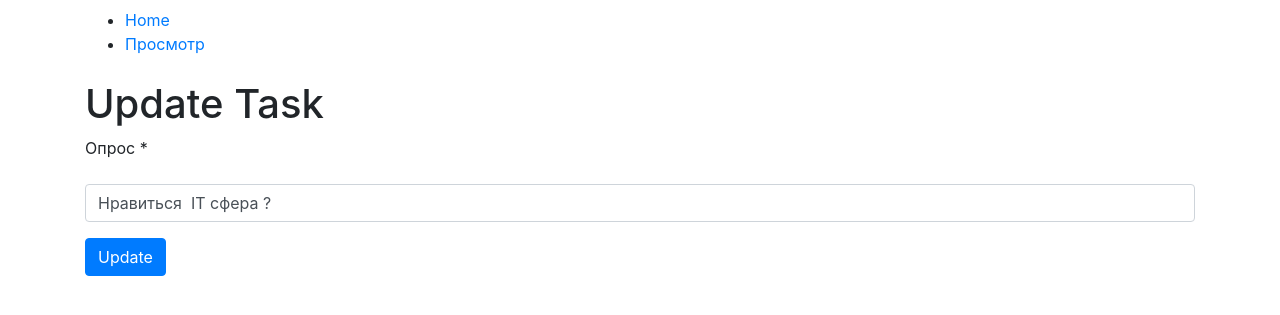
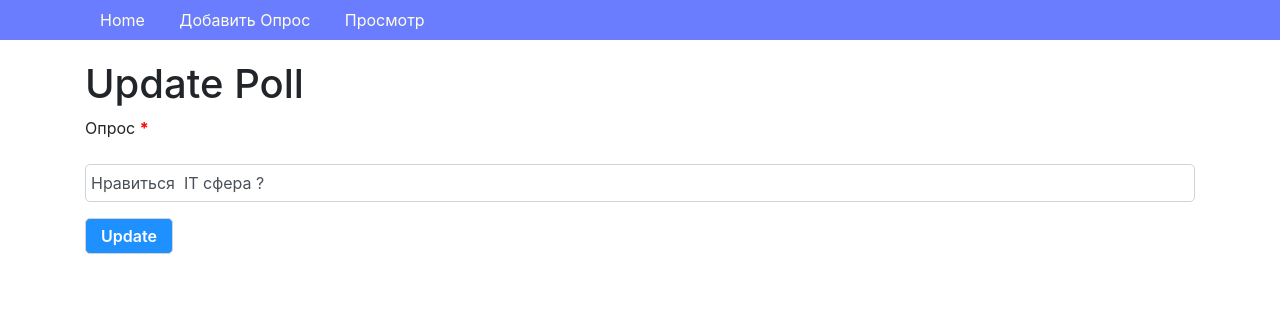
Before and after one commit to Malik-Al/Poll, a Django app: page /poll/1/edit/ in a window 1280 px wide. Shown: the top 315 px of the page. Run offline with Django 3.2, Linux system fonts and the light colour scheme; data comes from the database, SQL or seed files in the repository; some libraries are stand-ins or nearby versions.

Commit message:
Добавил пагинацию

```diff
--- a/source/webapp/static/css/style.css
+++ b/source/webapp/static/css/style.css
@@ -1,3 +1,205 @@
+body {
+
+    /* отступ, чтобы компенсировать высоту навбара */
+
+    margin-top: 60px;
+
+}
+
+
+
+.navbar {
+
+    display: block;
+
+    background: #6a7dff;
+
+    position: fixed;
+
+    top: 0;
+
+    right: 0;
+
+    left: 0;
+
+    font-size: 0;
+
+    box-sizing: border-box;
+
+    padding: 7px 30px;
+
+}
+
+
+
+.menu {
+
+    font-size: 16px;
+
+    line-height: 1;
+
+    padding: 0;
+
+    margin: 0;
+
+    display: inline-block;
+
+    color: #fffee8;
+
+}
+
+
+
+.menu li {
+
+    display: inline-block;
+
+}
+
+
+
+.menu a {
+
+    display: inline-block;
+
+    text-decoration: none;
+
+    color: inherit;
+
+    padding: 5px 15px;
+
+}
+
+
+
+.menu a:hover {
+
+    color: #ffc122;
+
+    text-decoration: underline;
+
+}
+
+.pre {
+    white-space:pre-wrap;
+}
+.text-center {
+    text-align: center;
+}
+
+.form-error {
+    color: red;
+    font-size: 12px;
+    margin: 5px 0 0 0
+
+}
+
+
+
+.field-error {
+    border: solid 1px red;
+    box-shadow: red 0 0 3px;
+
+}
+.form-required {
+    color:red;
+    font-weight: bold;
+}
+.form-control {
+    padding: 5px;
+    font-size: 16px;
+    border-radius: 5px;
+    display: block;
+    box-sizing: border-box;
+    background: white;
+}
+.btn {
+    padding: 5px 15px;
+    border-radius: 5px;
+    border: solid 1px lightgrey;
+    font-size: 16px;
+    text-align: center;
+    font-weight: 600;
+    cursor: pointer;
+    text-decoration: none;
+    color: white;
+    background: gray;
+}
+.btn-primary {
+    background: dodgerblue;
+
+}
+.btn-danger {
+    background: red;
+}
+.pagination {
+
+   text-align: center;
+
+}
+
+
+
+.pagination a, .page-disabled, .page-active {
+
+   display: inline-block;
+
+   border: solid 1px #6a7ddd;
+
+   border-radius: 3px;
+
+   padding: 5px;
+
+   margin: 3px;
+   text-decoration:none;
+
+}
+
+
+
+.pagination a {
+
+   background: #6a7ddd;
+
+   color: white;
+   text-decoration:none;
+
+}
+
+
+
+.pagination a:hover {
+
+   background: #6a7dff;
+
+   text-decoration: underline;
+
+}
+
+
+
+.page-disabled {
+
+   background: #6a7dcc;
+
+   color: #dddddd
+
+}
+
+.page-input {
+    font-size: 16px;
+    width: 50px;
+    text-align: center;
+}
+
+.page-active {
+    background: #ffc122;
+}
+
+
+
+
+
 .center{
     text-align: center;
 }
--- a/source/webapp/templates/base.html
+++ b/source/webapp/templates/base.html
@@ -16,6 +16,7 @@
    <div class="container">
        <ul class="menu">
            <li><a href="{% url 'index' %}">Home</a></li>
+           <li><a href="{% url 'poll_create' %}">Добавить Опрос</a></li>
            {% block menu %}{% endblock %}
        </ul>
    </div>
--- a/source/webapp/templates/poll/update.html
+++ b/source/webapp/templates/poll/update.html
@@ -7,7 +7,7 @@
 {% endblock %}
 
 {% block content %}
-<h1 class="crearet"> Update Task</h1>
+<h1 class="crearet"> Update Poll</h1>
 <form method="POST" action="{% url "poll_update" poll.pk%}">
    {% include 'partial/form.html' with button_text='Update'%}
 </form>
--- a/source/webapp/views.py
+++ b/source/webapp/views.py
@@ -1,4 +1,4 @@
-from django.shortcuts import get_object_or_404
+from django.core.paginator import Paginator
 from django.urls import reverse, reverse_lazy
 from django.views.generic import ListView, CreateView, UpdateView, DeleteView, TemplateView, DetailView
 
@@ -14,6 +14,8 @@ class PollIndexView(ListView):
     model = Poll
     context_object_name = 'polls'
     ordering = ['-created_at']
+    paginate_by = 2
+    paginate_orphans = 1
 
 
 
```
Also changed, not shown: source/webapp/templates/partial/pagination.html (added, +35 -0 lines), source/webapp/templates/poll/index.html (+9 -3 lines), source/webapp/templates/poll/poll.html (+7 -0 lines).
